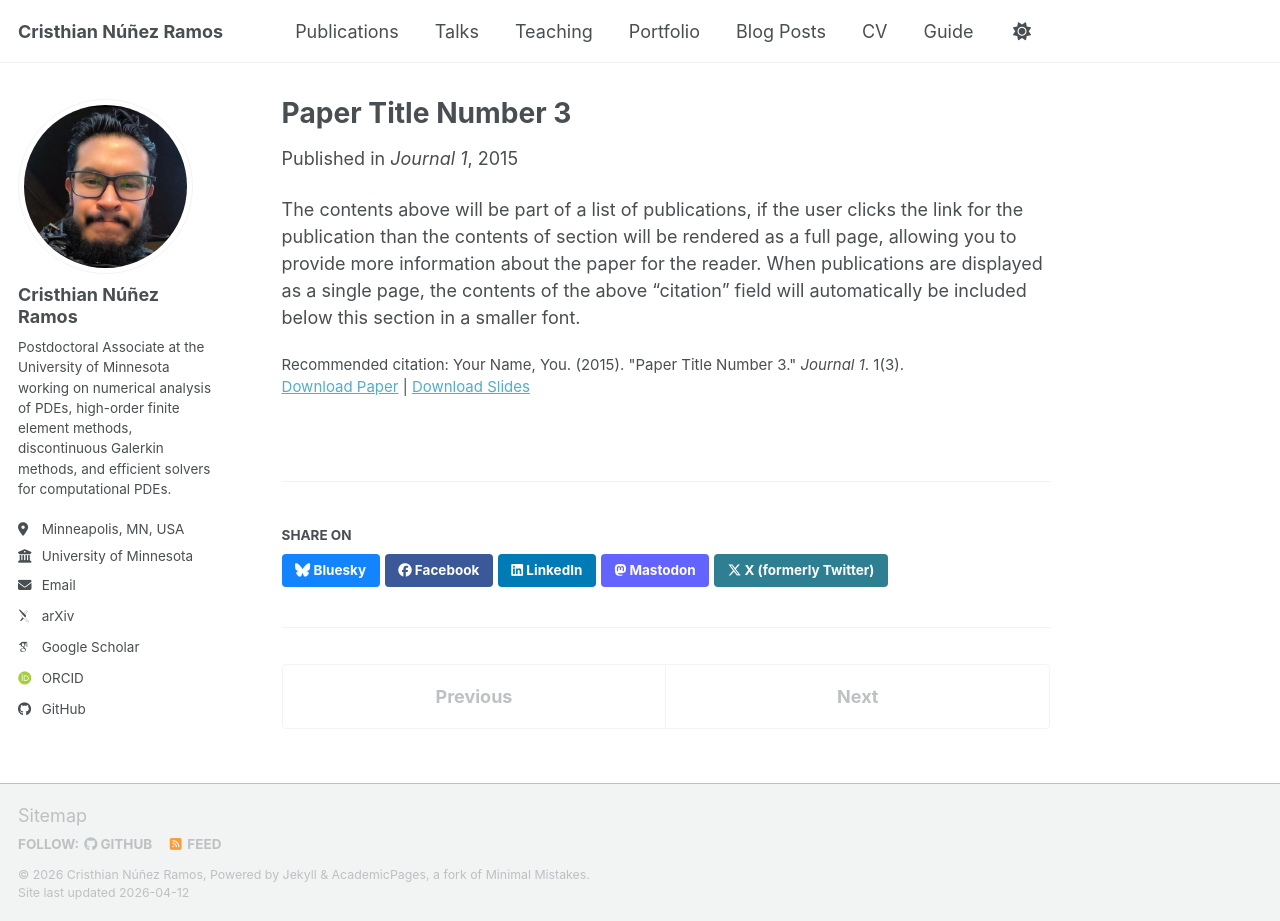
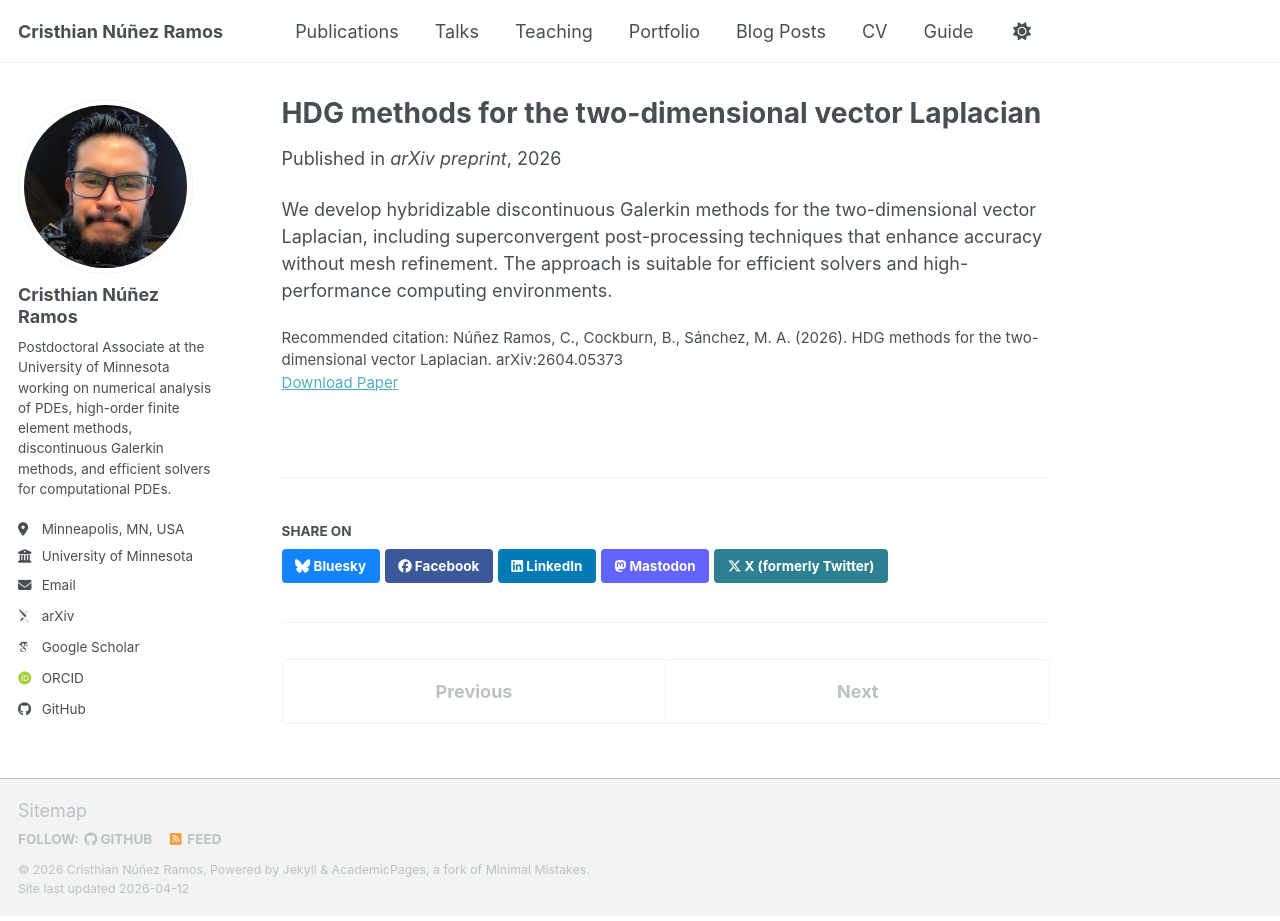
Before and after one commit to cnunezra-NAPDEs/webpage, a Jekyll site: the page built from _publications/2015-10-01-paper-title-number-3.md, in a window 1280 px wide and 921 px high. Built offline with Jekyll 4.4.1, drawn with Linux system fonts in a browser that asks for light colours; some web fonts are replaced; a script bundle is joined from its source files by our own code; library files that are not in the unit come from our copies.

Commit message:
Update 2015-10-01-paper-title-number-3.md

```diff
--- a/_publications/2015-10-01-paper-title-number-3.md
+++ b/_publications/2015-10-01-paper-title-number-3.md
@@ -1,14 +1,12 @@
 ---
-title: "Paper Title Number 3"
+title: "HDG methods for the two-dimensional vector Laplacian"
 collection: publications
 category: manuscripts
-permalink: /publication/2015-10-01-paper-title-number-3
-excerpt: 'This paper is about the number 3. The number 4 is left for future work.'
-date: 2015-10-01
-venue: 'Journal 1'
-slidesurl: 'https://academicpages.github.io/files/slides3.pdf'
-paperurl: 'https://academicpages.github.io/files/paper3.pdf'
-citation: 'Your Name, You. (2015). &quot;Paper Title Number 3.&quot; <i>Journal 1</i>. 1(3).'
+permalink: /publication/vector-laplacian
+date: 2026-04-01
+venue: "arXiv preprint"
+paperurl: "https://arxiv.org/abs/2604.05373"
+citation: "Núñez Ramos, C., Cockburn, B., Sánchez, M. A. (2026). HDG methods for the two-dimensional vector Laplacian. arXiv:2604.05373"
 ---
 
-The contents above will be part of a list of publications, if the user clicks the link for the publication than the contents of section will be rendered as a full page, allowing you to provide more information about the paper for the reader. When publications are displayed as a single page, the contents of the above "citation" field will automatically be included below this section in a smaller font.
+We develop hybridizable discontinuous Galerkin methods for the two-dimensional vector Laplacian, including superconvergent post-processing techniques that enhance accuracy without mesh refinement. The approach is suitable for efficient solvers and high-performance computing environments.
```
